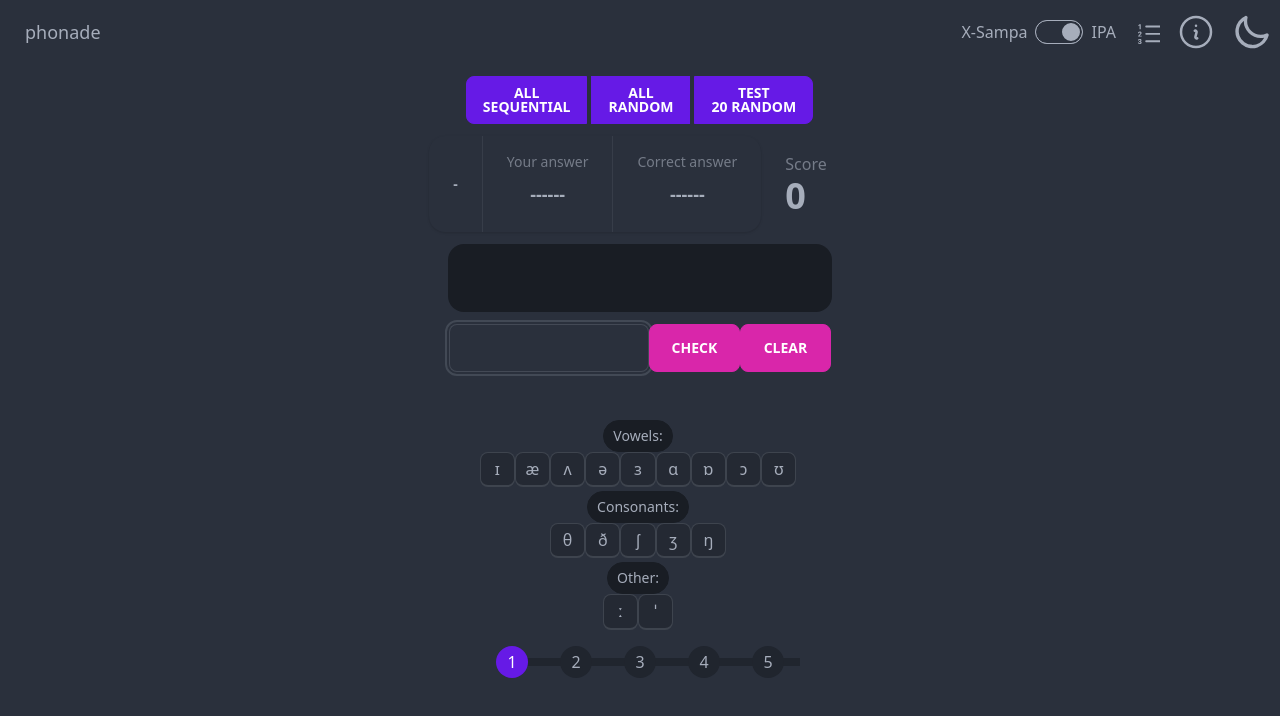
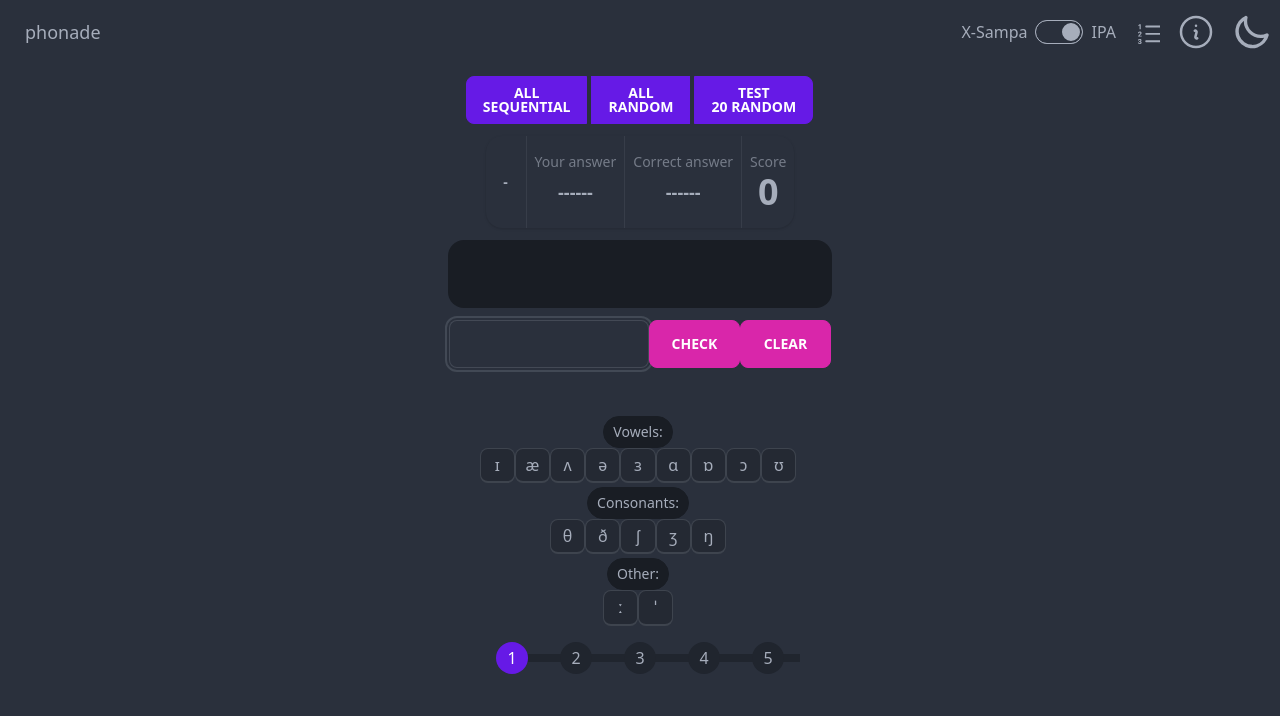
Before and after one commit to MarcinFortuna/phonade_app, a React (Vite) app: page / in a window 1280 px wide. Shown: the top 716 px of the page. Built offline with nearby package versions, Linux system fonts and the light colour scheme.

Commit message:
integrate score to feedback field

```diff
--- a/src/App.tsx
+++ b/src/App.tsx
@@ -3,7 +3,6 @@ import {AppContextInterface, AppContextProvider} from "./libs/ContextLib";
 import {getShuffledArr} from "./helperFunctions";
 import Keyboard from './components/Keyboard';
 import ShowItemToTransc from './components/ShowItemToTransc';
-import ShowScore from './components/ShowScore';
 import SelectMode from './components/SelectMode';
 import CurrentIdxBox from './components/CurrentIdx';
 import Header from "./components/Header";
@@ -58,6 +57,8 @@ function App() {
         if (guessActive) toggleGuessActive();
     }
 
+    console.log(window.innerHeight);
+
     const appContext: AppContextInterface = {
         guessActive: guessActive,
         toggleGuessActive: toggleGuessActive,
@@ -90,9 +91,8 @@ function App() {
                 <SelectMode setCurrentMode={setCurrentMode} arrSeqAll={setArrSeqAll} arrRandomAll={setArrRandomAll}
                             arrRandomTest={setArrRandomTest}
                             currentMode={currentMode} resetMode={resetMode}/>
-                <div className="flex justify-center flex-col md:flex-row">
+                <div className="flex justify-center">
                     <Feedback/>
-                    <ShowScore/>
                 </div>
                 <div className="card w-96 bg-neutral text-neutral-content">
                     <div className="card-body items-center text-center">
--- a/src/components/Feedback.tsx
+++ b/src/components/Feedback.tsx
@@ -31,17 +31,22 @@ const Feedback = () => {
 
     return (
         <div className="stats shadow flex">
-            <div className="stat flex items-center justify-center w-1/7 text-xs">
+            <div className="stat flex items-center justify-center w-1/8 text-xs min-w-[24px]">
                 <div className={`text-sm ${feedback_correct_css_class}`}>{displayFeedback ? text_to_display : "-"}</div>
             </div>
-            <div className="stat w-3/7">
+            <div className="stat w-3/8">
                 <div className="stat-title text-center text-xs sm:text-sm md:text-md">Your answer</div>
                 <div className="stat-value text-center text-sm sm:text-md md:text-lg">{displayFeedback ? lastTranscriptionToDisplay : "------"}</div>
             </div>
-            <div className="stat w-3/7">
+            <div className="stat w-3/8">
                 <div className="stat-title text-center text-xs sm:text-sm md:text-md">Correct answer</div>
                 <div className="stat-value text-center text-sm sm:text-md md:text-lg">{displayFeedback ? lastCorrectTranscriptionToDisplay : "------"}</div>
             </div>
+            <div className="stat w-1/8">
+                <div className="stat-title text-center text-xs sm:text-sm md:text-md">Score</div>
+                <div className="stat-value text-center text-md">{ctx?.score || 0}</div>
+            </div>
+
         </div>
     )
 }
--- a/src/components/InputBox.tsx
+++ b/src/components/InputBox.tsx
@@ -23,7 +23,7 @@ function InputBox() {
 
     const [matches, setMatches] = useState<boolean>(
         window.matchMedia("(min-width: 481px)").matches
-    )
+    );
 
     useEffect(() => {
         window
--- a/src/components/ShowScore.tsx
+++ /dev/null
@@ -1,18 +0,0 @@
-import React from 'react';
-import {useAppContext} from "../libs/ContextLib";
-
-const ShowScore = () => {
-
-    const ctx = useAppContext();
-
-    return (
-        <div className="stats-shadow">
-            <div className="stat">
-                <div className="stat-title text-center md:text-left">Score</div>
-                <div className="stat-value text-center md:text-left">{ctx?.score || 0}</div>
-            </div>
-        </div>
-    )
-}
-
-export default ShowScore;
--- a/src/index.css
+++ b/src/index.css
@@ -7,3 +7,11 @@ btn {
 kbd {
     @apply font-sans;
 }
+.stat {
+    @apply px-2;
+}
+.stats > .stat:first-child > div.stat-value {
+    @apply min-w-[24px];
+    @apply flex;
+    @apply justify-center;
+}
```
